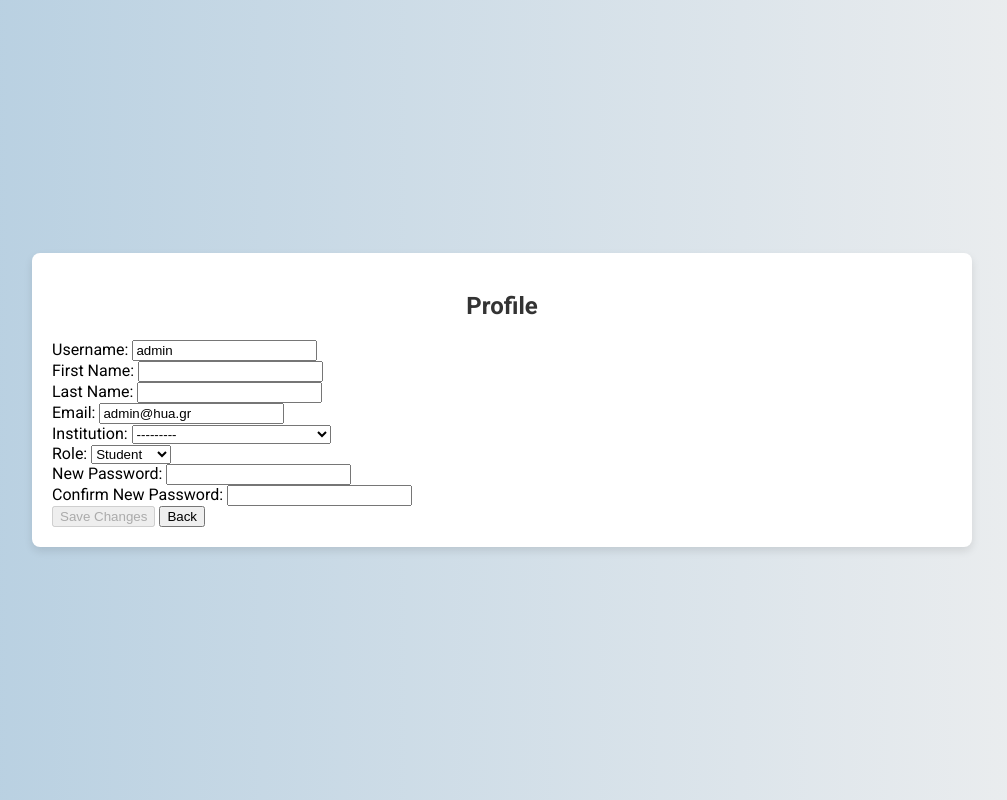
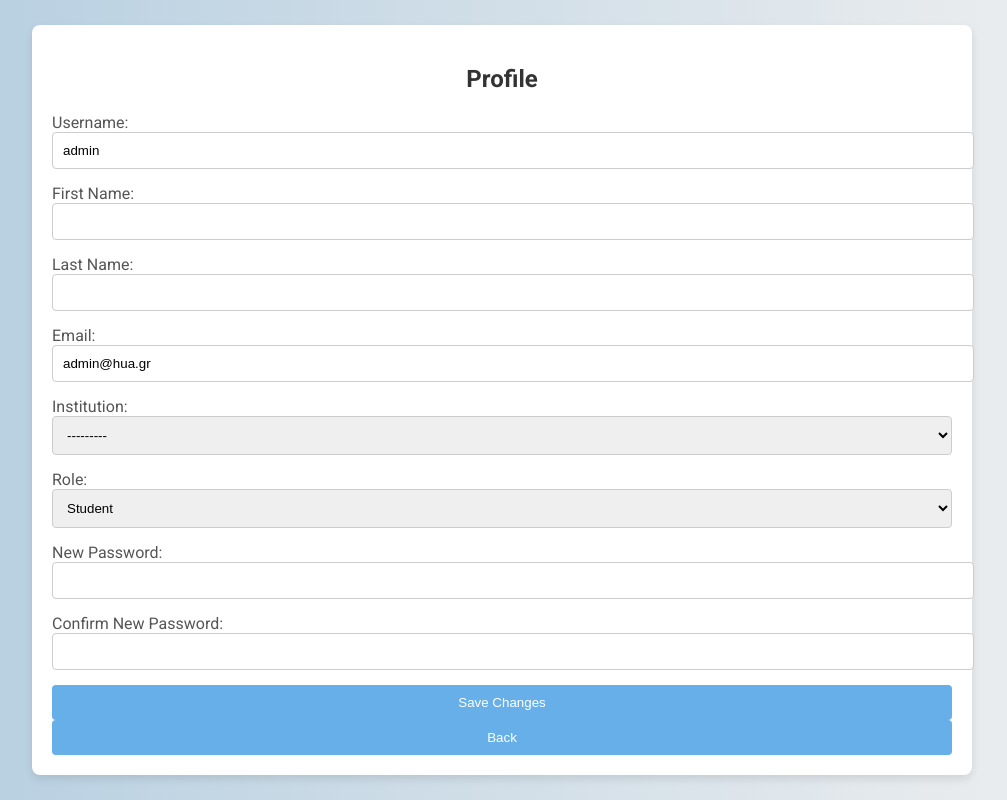
Before and after one commit to it2021089/UniGrading, a Django app: page /profile/ in a window 1280 px wide. Shown: the whole page, without its empty margins (138-1145 px from the left). Run offline with Django 5.2, Linux system fonts and the light colour scheme; a user stored in the database is signed in; data comes from the database, SQL or seed files in the repository; both versions use the stored data as it was after the commit.

Commit message:
fixed issue with styling

```diff
--- a/UniGrading/static/css/styles.css
+++ b/UniGrading/static/css/styles.css
@@ -1,3 +1,5 @@
+/* static/css/styles.css */
+
 /* Import Google Fonts */
 @import url('https://fonts.googleapis.com/css2?family=Roboto:wght@400;500;700&display=swap');
 
@@ -48,7 +50,65 @@ h2 {
 
 .logout-animate:hover {
     transform: translateY(-5px);
-    color: #dc3545;
+    color: #dc3545; /* Bootstrap danger color */
+}
+
+/* Form styles */
+form {
+    display: flex;
+    flex-direction: column;
+}
+
+.form-group {
+    margin-bottom: 15px;
+}
+
+.form-group label {
+    margin-bottom: 5px;
+    color: #555555;
+}
+
+.form-group input,
+.form-group select,
+.form-group textarea {
+    padding: 10px;
+    border: 1px solid #cccccc;
+    border-radius: 4px;
+    transition: border-color 0.3s;
+    width: 100%;
+}
+
+.form-group input:focus,
+.form-group select:focus,
+.form-group textarea:focus {
+    border-color: #66afe9;
+    outline: none;
+}
+
+button {
+    padding: 10px;
+    background-color: #66afe9;
+    color: #ffffff;
+    border: none;
+    border-radius: 4px;
+    cursor: pointer;
+    transition: background-color 0.3s;
+}
+
+button:hover {
+    background-color: #559fd6;
+}
+
+/* Error message styles */
+.error-message {
+    color: #ff0000; /* Red color for error messages */
+    font-size: 12px; /* Smaller font size */
+    margin-top: 5px;
+}
+
+.error-icon {
+    font-weight: bold;
+    margin-right: 5px;
 }
 
 /* Animations */
```
Also changed, not shown: UniGrading/db.sqlite3.
